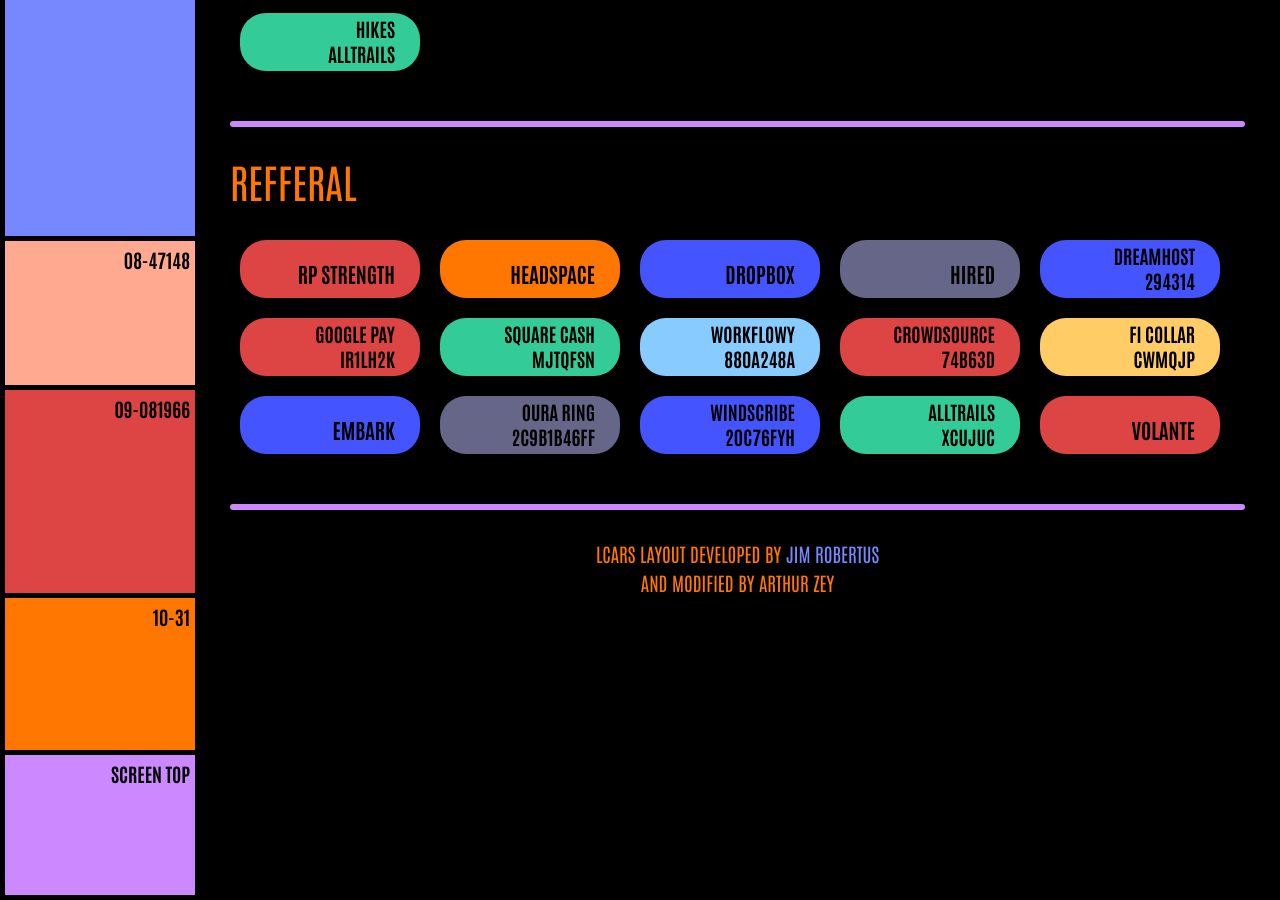
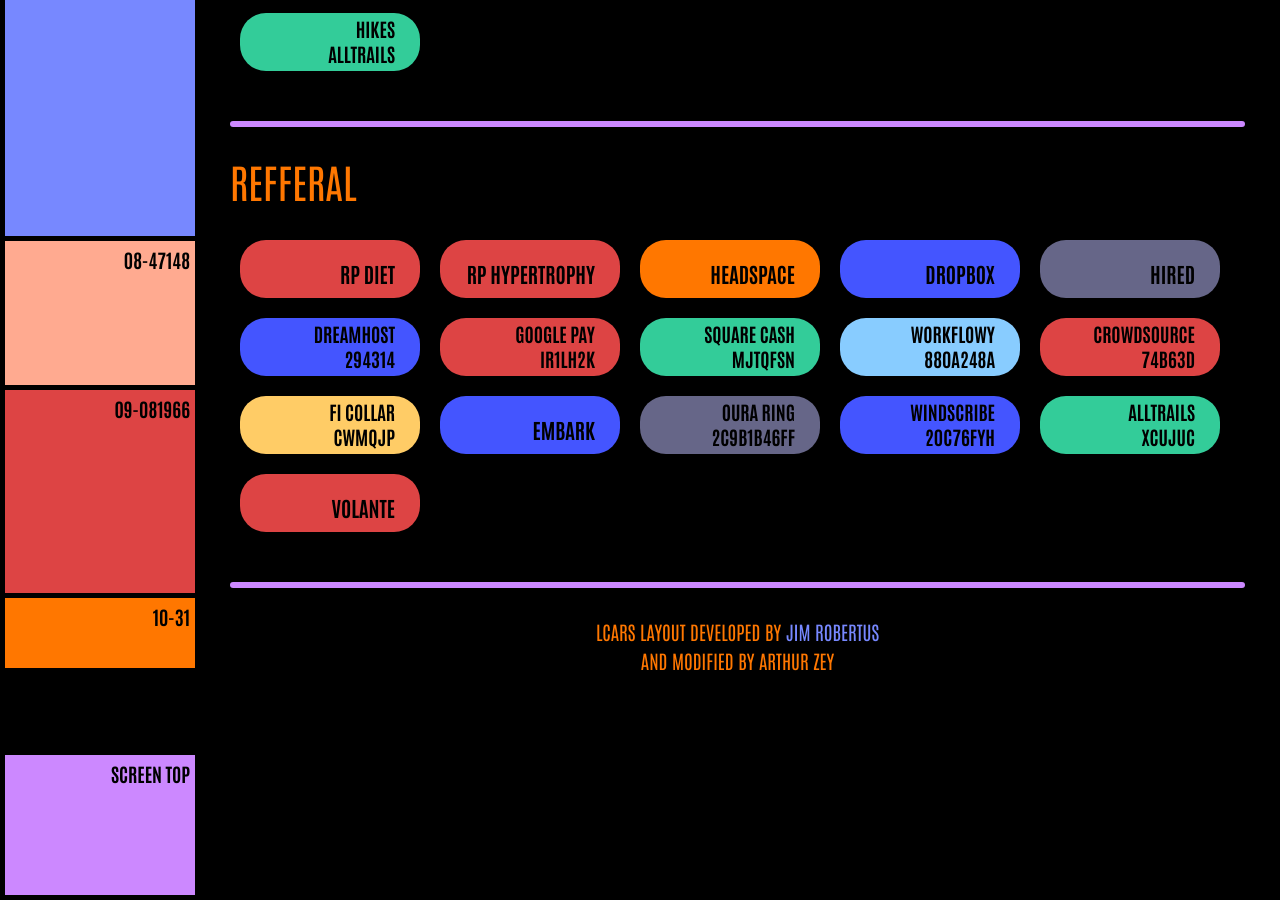
Before and after one commit to ArthurZey/arthurzey.github.io, a Jekyll site: the page built from _pages/tag_fitness.md, in a window 1280 px wide and 900 px high, scrolled down 1071 px. Built offline with Jekyll 4.4.1, drawn with Linux system fonts in a browser that asks for light colours.

Commit message:
added RP Hypertrophy App referral code

```diff
--- a/_layouts/lcars-classic.html
+++ b/_layouts/lcars-classic.html
@@ -280,7 +280,8 @@
 						<hr />
 						<h3>Refferal</h3>
 						<div class="buttons">
-							<a href="https://rp.app/code/arthur" target="_blank" class="red">RP Strength</a>
+							<a href="https://rp.app/code/arthur" target="_blank" class="red">RP Diet</a>
+							<a href="https://rp.app/hypertrophy/code/ARTHUR" target="_blank" class="red">RP Hypertrophy</a>
 							<a href="https://www.headspace.com/referral/z6jb3?slug=68d8c5&audio=false" taget="_blank" class="orange">Headspace</a>
 							<a href="https://www.dropbox.com/referrals/AADhCdIbfmFQx6VFavJ3cy4HgwA4PfPd3ho?src=global9" target="_blank" class="blue">Dropbox</a>
 							<a href="https://hired.com/x/ffcaf88af5c389141fb9293e4ee3daa5" target="_blank" class="gray">Hired</a>
```
